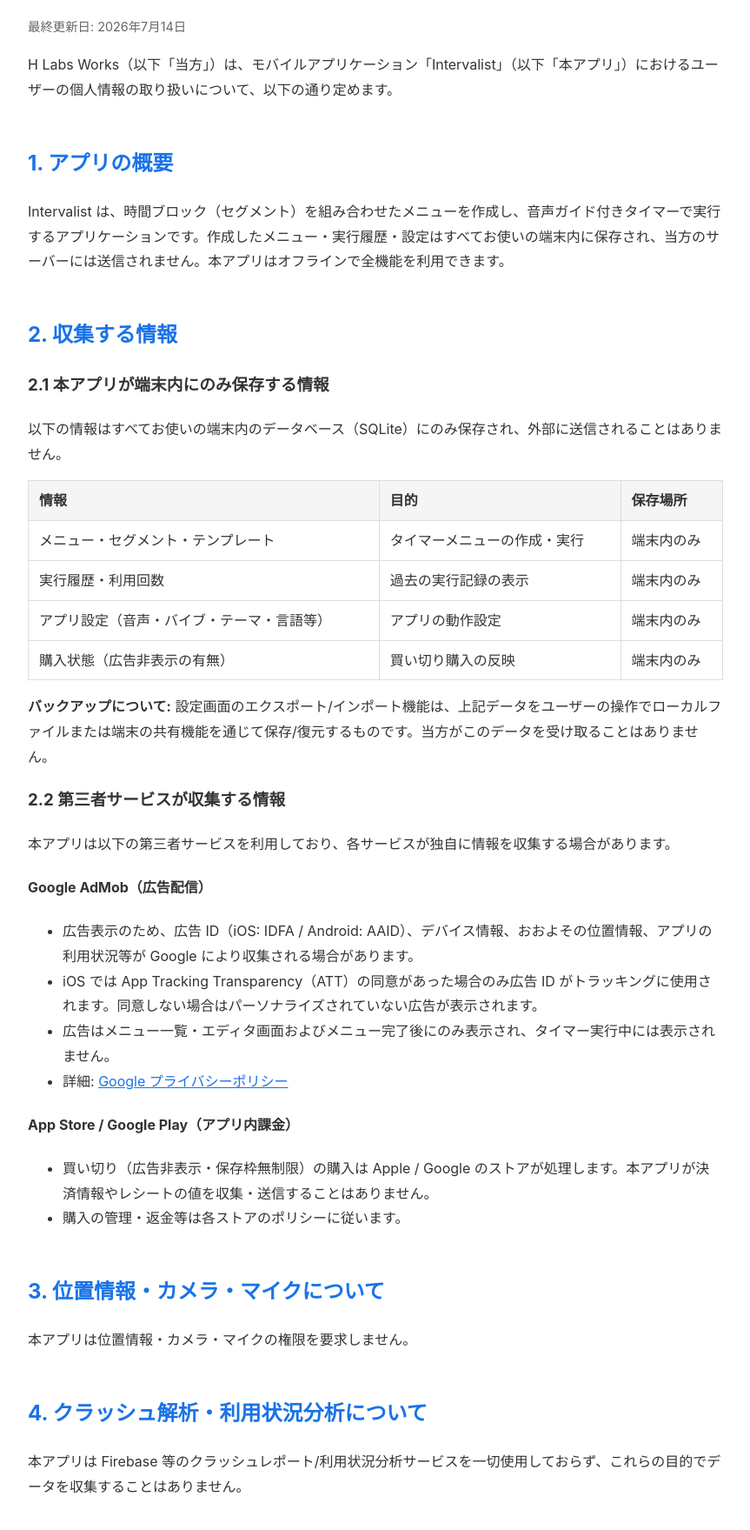
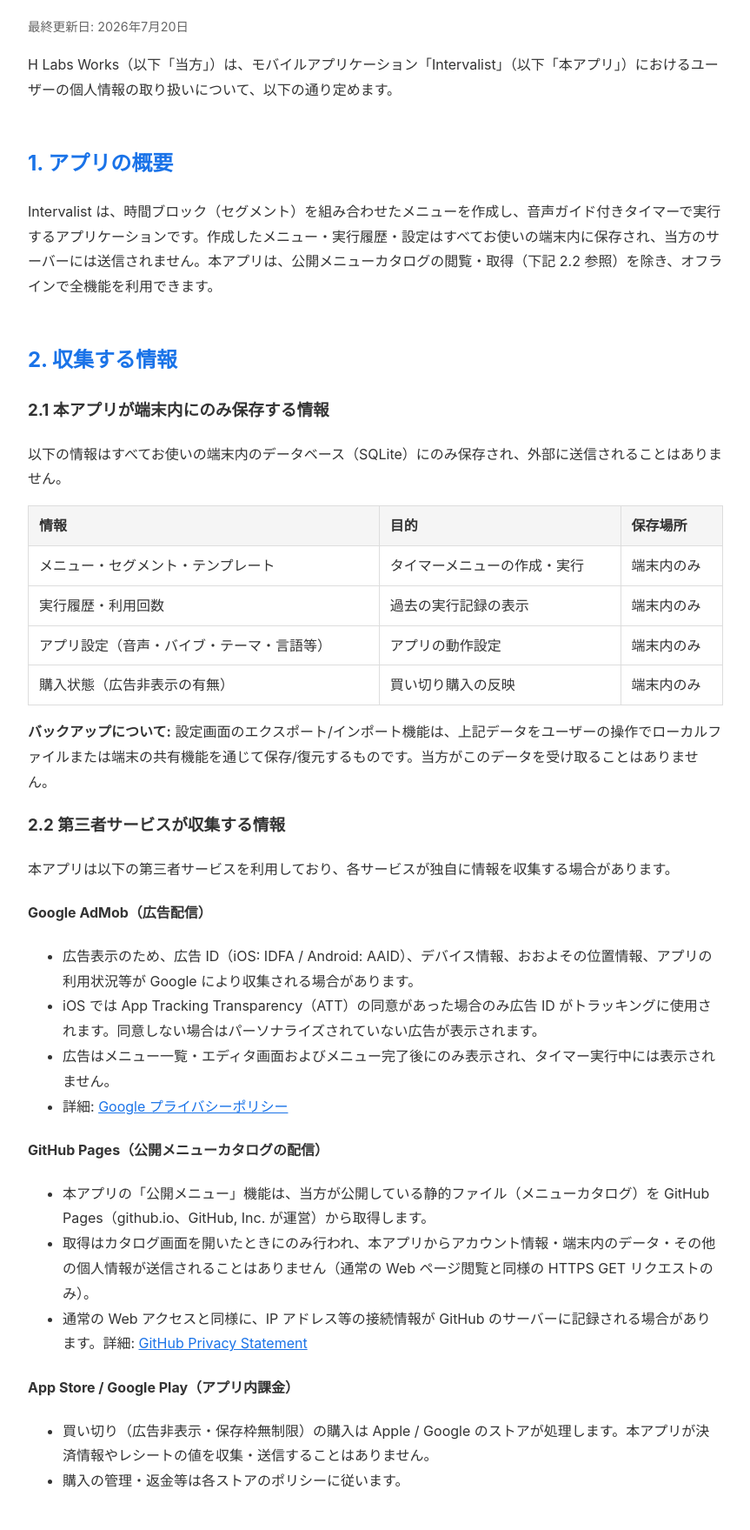
Before and after one commit to hlabsworks/docs, a plain HTML site: page intervalist/privacy.html in a window 1280 px wide. Shown: the part 141-1900 px from the top of the page at 87% size, without its empty margins (208-1071 px from the left). Drawn offline with Linux system fonts and the light colour scheme.

Commit message:
Intervalist: プライバシーポリシーに公開メニューカタログ(GitHub Pages 取得)の節を追記

```diff
--- a/intervalist/privacy.html
+++ b/intervalist/privacy.html
@@ -22,12 +22,12 @@
   <div class="lang-switch"><a href="privacy-en.html">English</a></div>
 
   <h1>Intervalist プライバシーポリシー</h1>
-  <p class="updated">最終更新日: 2026年7月14日</p>
+  <p class="updated">最終更新日: 2026年7月20日</p>
 
   <p>H Labs Works（以下「当方」）は、モバイルアプリケーション「Intervalist」（以下「本アプリ」）におけるユーザーの個人情報の取り扱いについて、以下の通り定めます。</p>
 
   <h2>1. アプリの概要</h2>
-  <p>Intervalist は、時間ブロック（セグメント）を組み合わせたメニューを作成し、音声ガイド付きタイマーで実行するアプリケーションです。作成したメニュー・実行履歴・設定はすべてお使いの端末内に保存され、当方のサーバーには送信されません。本アプリはオフラインで全機能を利用できます。</p>
+  <p>Intervalist は、時間ブロック（セグメント）を組み合わせたメニューを作成し、音声ガイド付きタイマーで実行するアプリケーションです。作成したメニュー・実行履歴・設定はすべてお使いの端末内に保存され、当方のサーバーには送信されません。本アプリは、公開メニューカタログの閲覧・取得（下記 2.2 参照）を除き、オフラインで全機能を利用できます。</p>
 
   <h2>2. 収集する情報</h2>
 
@@ -51,6 +51,13 @@
     <li>iOS では App Tracking Transparency（ATT）の同意があった場合のみ広告 ID がトラッキングに使用されます。同意しない場合はパーソナライズされていない広告が表示されます。</li>
     <li>広告はメニュー一覧・エディタ画面およびメニュー完了後にのみ表示され、タイマー実行中には表示されません。</li>
     <li>詳細: <a href="https://policies.google.com/privacy">Google プライバシーポリシー</a></li>
+  </ul>
+
+  <h4>GitHub Pages（公開メニューカタログの配信）</h4>
+  <ul>
+    <li>本アプリの「公開メニュー」機能は、当方が公開している静的ファイル（メニューカタログ）を GitHub Pages（github.io、GitHub, Inc. が運営）から取得します。</li>
+    <li>取得はカタログ画面を開いたときにのみ行われ、本アプリからアカウント情報・端末内のデータ・その他の個人情報が送信されることはありません（通常の Web ページ閲覧と同様の HTTPS GET リクエストのみ）。</li>
+    <li>通常の Web アクセスと同様に、IP アドレス等の接続情報が GitHub のサーバーに記録される場合があります。詳細: <a href="https://docs.github.com/site-policy/privacy-policies/github-privacy-statement">GitHub Privacy Statement</a></li>
   </ul>
 
   <h4>App Store / Google Play（アプリ内課金）</h4>
```
